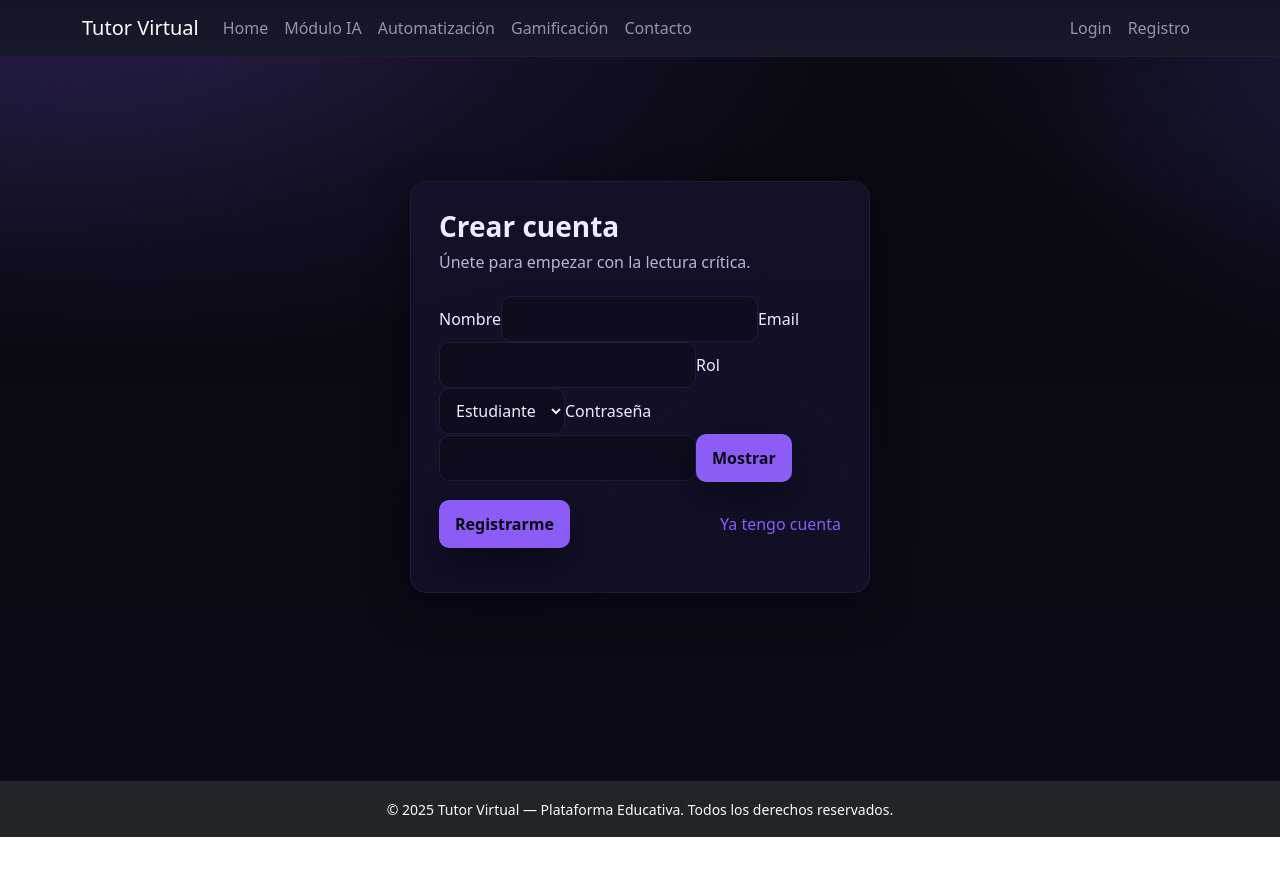
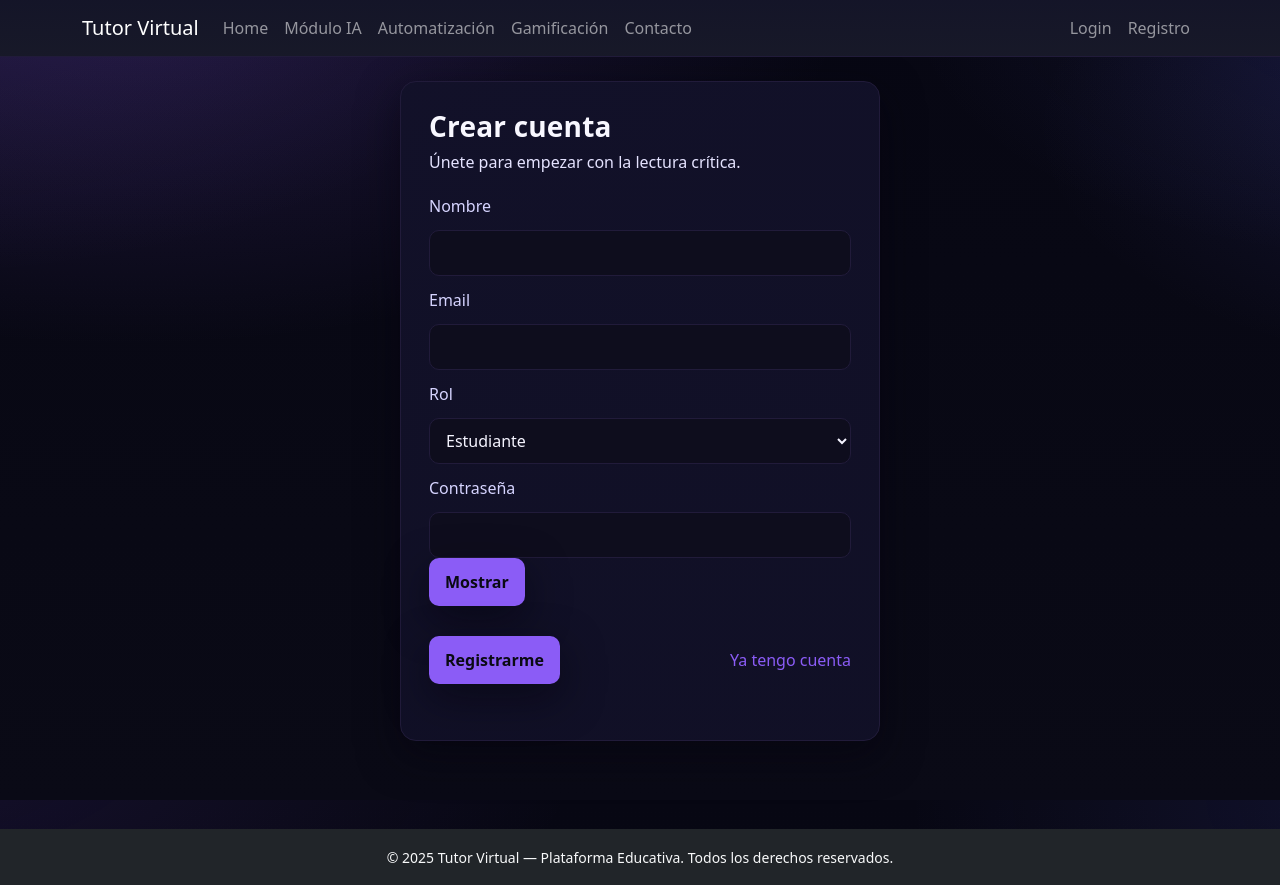
Before and after one commit to kenyiYR/TUTOR-VIRTUAL-DE-LECTURA-CR-TICA, a React (Vite) app: page /register in a window 1280 px wide. Before the commit the page ends 837 px from the top, so only its background shows below. Built offline with nearby package versions, Linux system fonts and the light colour scheme; no server answers.

Commit message:
style(contrast): texto legible en cards/hero + fix layout de auth (login/register)

```diff
--- a/src/frontend/styles/auth.css
+++ b/src/frontend/styles/auth.css
@@ -17,3 +17,15 @@
 .auth-sub{ color:var(--muted); margin:0 0 22px; }
 .auth-actions{ margin-top:18px; display:flex; align-items:center; gap:12px; justify-content:space-between; }
 .auth-error{ background:rgba(239,68,68,.1); border:1px solid rgba(239,68,68,.35); }
+
+.auth-card{ max-width:480px; width:100%; }
+.auth-title{ font-size:28px; margin:0 0 6px; font-weight:800; }
+.auth-sub{ color:var(--muted); margin:0 0 20px; }
+
+.auth-form{ display:grid; gap:12px; }
+.auth-form .row{ display:flex; gap:10px; align-items:center; }
+.auth-input{ width:100%; }
+.auth-actions{ display:flex; gap:12px; justify-content:space-between; align-items:center; }
+.auth-form label{ color:#d6d4ff; }
+
+.auth-wrap{ padding: 24px 0; }
--- a/src/index.css
+++ b/src/index.css
@@ -1,18 +1,19 @@
 /* ===== THEME GLOBAL MORADO/NEGRO ===== */
 :root{
-  --bg: #0a0a13;
-  --bg2:#0b0a16;
+  --bg:#070713;
+  --bg2:#0a0a16;
   --surface:#0e0d1d;
-  --card:#121129;
-  --text:#ecebff;
-  --muted:#b8b4d9;
-  --accent:#8b5cf6;           /* morado principal */
-  --accent-strong:#7c3aed;    /* hover */
+  --card:#13122c;              /* más oscuro para contraste */
+  --text:#f5f4ff;              /* texto más claro */
+  --muted:#d1cef9;             /* subtítulos legibles */
+  --accent:#8b5cf6;
+  --accent-strong:#7c3aed;
   --ring: rgba(139,92,246,.35);
   --border:#211b3a;
-  --shadow: 0 14px 40px rgba(6,4,15,.55);
+  --shadow:0 14px 40px rgba(6,4,15,.55);
   --radius:16px;
 }
+
 
 html,body,#root{height:100%;}
 body{
@@ -58,3 +59,77 @@ main{ min-height: calc(100vh - 120px); padding-bottom: 40px; }
   border:1px solid var(--border); border-radius:var(--radius); box-shadow: var(--shadow);
   padding:18px;
 }
+
+.hero-card, .home-hero, .section-hero {
+  background: linear-gradient(180deg, rgba(19,18,44,.96), rgba(19,18,44,.88));
+  border: 1px solid var(--border);
+  color: var(--text);
+}
+.hero-card h1, .home-hero h1 { color:#fff; }
+.hero-card p,  .home-hero p  { color:#e9e7ff; }
+
+/* ===== CONTRASTE GLOBAL (títulos y texto) ===== */
+main h1, main h2, main h3, main h4 {
+  color: #fbfaff;            /* casi blanco */
+  letter-spacing:.2px;
+}
+
+main p, main li, main small, main span {
+  color: var(--muted);
+}
+
+/* En tarjetas/secciones oscuras, obliga buen contraste */
+.card, .auth-card, .panel-wrap .card {
+  color: var(--text);
+}
+.card h1, .card h2, .card h3,
+.auth-card h1, .auth-card h2, .auth-card h3 {
+  color: #f8f7ff;
+}
+.card p, .card li,
+.auth-card p, .auth-card li {
+  color: #e5e3ff;
+}
+
+/* Si algún componente dejó opacidad en headings o texto, neutralízala aquí */
+.card [style*="opacity"], .auth-card [style*="opacity"] {
+  opacity: 1 !important;
+}
+
+/* Listas en cards más claras */
+.card ul li::marker { color: var(--accent); }
+
+main h1, main h2, main h3, main h4, main h5, main h6 {
+  color:#fbfaff;
+  opacity:1 !important;   /* cancela opacidades heredadas */
+  letter-spacing:.2px;
+}
+main p, main li, main small, main span { color:var(--muted); opacity:1 !important; }
+
+/* Cards y secciones oscuras */
+.card, .auth-card { color:var(--text); }
+.card :where(h1,h2,h3,h4,h5,h6){ color:#f8f7ff; }
+.card :where(p,li,small){ color:#e7e5ff; }
+
+/* “Hero” del home: si tu contenedor tiene esa card grande */
+.home-hero{
+  background:linear-gradient(180deg, rgba(19,18,44,.96), rgba(19,18,44,.88));
+  border:1px solid var(--border);
+  color:var(--text);
+}
+.home-hero :where(h1,h2){ color:#ffffff; }
+.home-hero :where(p,small){ color:#e9e7ff; }
+
+/* Tiles del home (los que tienen el botón “Ir”) */
+.tile, .tile .card{ display:flex; flex-direction:column; }
+.tile .tile-title, .card > h4, .card > h3 { color:#ecebff; font-weight:700; opacity:1 !important; }
+.tile .tile-desc { color:#d7d5ff; }
+.tile .tile-actions { margin-top:auto; }
+
+/* Botones/inputs mantienen foco morado */
+.btn-primary:hover{ background:var(--accent-strong); }
+input:focus, select:focus, textarea:focus{
+  border-color:var(--accent); box-shadow:0 0 0 3px var(--ring);
+}
+
+.card small { color:#e9e7ff; font-weight:600; opacity:1 !important; }
```
